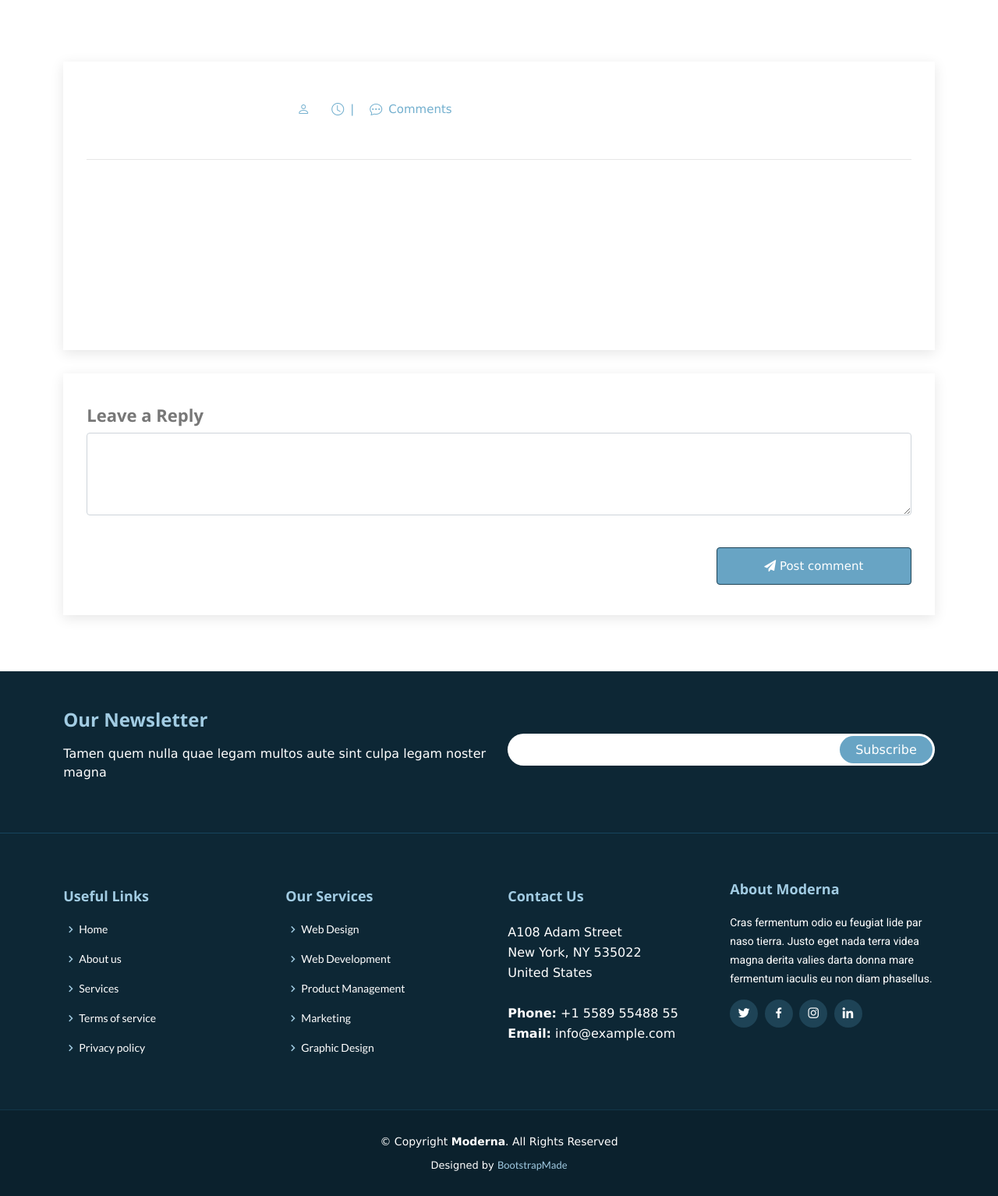
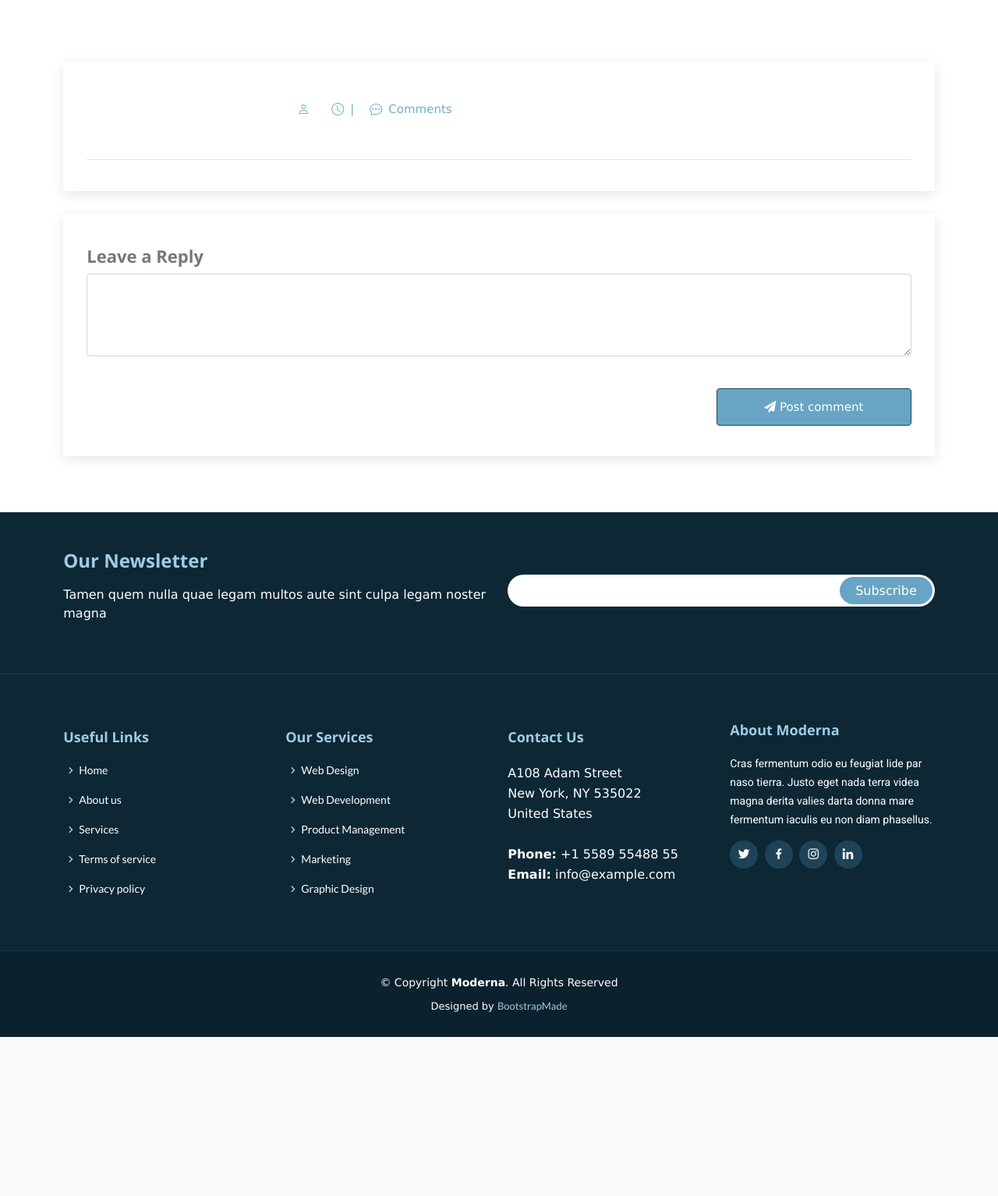
Before and after one commit to SvetlanaSumets11/itology, a Django app: template templates/advert_board/advert_detail.html in a window 1280 px wide. Shown: the part 175-1709 px from the top of the page at 78% size. After the commit the page ends 1505 px from the top, so only its background shows below. Run offline with Django 4.2, Linux system fonts and the light colour scheme; the template is opened without the code that fills it: values that come from a table or form of the project are taken from there, others are empty; parts of the project's set-up code (start-up, migrations or seed data) failed here and were passed over; some libraries are stand-ins or nearby versions.

Commit message:
Fix pagination, fix the look of the post card

```diff
--- a/templates/advert_board/advert_detail.html
+++ b/templates/advert_board/advert_detail.html
@@ -18,7 +18,7 @@
         <div class="container" data-aos="fade-up">
             <div class="row">
                 <div class="col" id="main">
-                    <article class="entry entry-single" style="height: 370px;">
+                    <article class="entry entry-single">
                         <div class="row">
                             <div class="col-lg-3 entries">
                                 <div class="comment-img"><img src="{{ advert.creator.client.avatar.url }}" alt=""></div>
@@ -48,13 +48,17 @@
                                 <span class="tag" style="font-size: 12px;">{{ section }}</span>
                             {% endfor %}
                         </div>
-                        {% if advert.classify == False and request.user.client.user_type == 'Expert' %}
-                            <button class="w3-right button w3-right w3-section" id="btn" onclick="showEstimate()" style="margin-top:25px; margin-left: 5px;">Form team</button>
-                        {% endif %}
-                        {% if advert.creator == request.user %}
-                            <a class="button w3-right w3-section" style="margin-top:25px; margin-left: 5px;" href="{% url 'advert_delete' advert.id %}">Delete</a>
-                            <a class="button w3-right w3-section" style="margin-top:25px;" href="{% url 'advert_update' advert.id %}">Edit</a>
-                        {% endif %}
+                        <div class="row">
+                            <div class="col w3-right">
+                                {% if advert.classify == False and request.user.client.user_type == 'Expert' %}
+                                    <button class="w3-right button w3-right w3-section" id="btn" onclick="showEstimate()" style="margin-top:25px; margin-left: 5px;">Form team</button>
+                                {% endif %}
+                                {% if advert.creator == request.user %}
+                                    <a class="button w3-right w3-section" style="margin-top:25px; margin-left: 5px; width: 100px; text-align: center" href="{% url 'advert_delete' advert.id %}">Delete</a>
+                                    <a class="button w3-right w3-section" style="margin-top:25px; width: 100px; text-align: center" href="{% url 'advert_update' advert.id %}">Edit</a>
+                                    {% endif %}
+                            </div>
+                        </div>
                     </article>
                     <article>
                         <div class="blog-comments">
```
Also changed, not shown: itology/views/advert_board.py (+7 -19 lines).
